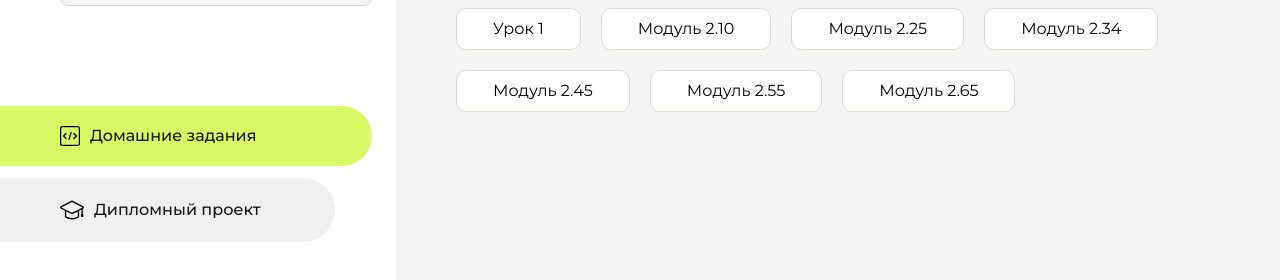
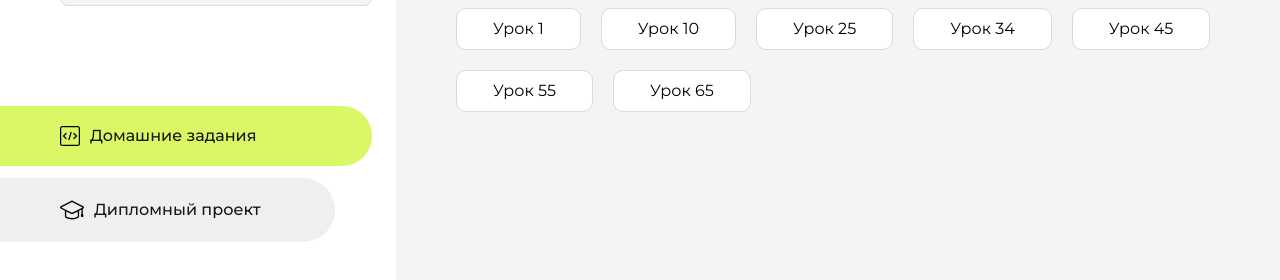
Before and after one commit to RuiNatugamo/homework, a plain HTML site: page index.html in a window 1280 px wide. Shown: the part 230-510 px from the top of the page. Drawn offline with Linux system fonts and the light colour scheme.

Commit message:
Update index.html

```diff
--- a/index.html
+++ b/index.html
@@ -96,24 +96,24 @@
                         <a href="Aroken School/index.html">Урок 1</a>
                     </li>
                     <li class="content__list-item">
-                        <a href="lesson2/index.html">Модуль 2.10</a>
+                        <a href="lesson2/index.html">Урок 10</a>
                     </li>
                       <li class="content__list-item">
-                        <a href="lesson3/index.html">Модуль 2.25</a>
+                        <a href="lesson3/index.html">Урок 25</a>
                     </li>
                      </li>
                       <li class="content__list-item">
-                        <a href="lesson4/index.html">Модуль 2.34</a>
+                        <a href="lesson4/index.html">Урок 34</a>
                     </li>
                        </li>
                       <li class="content__list-item">
-                        <a href="lesson5/index.html">Модуль 2.45</a>
+                        <a href="lesson5/index.html">Урок 45</a>
                     </li>
                       <li class="content__list-item">
-                        <a href="lesson6/index.html">Модуль 2.55</a>
+                        <a href="lesson6/index.html">Урок 55</a>
                     </li>
                       <li class="content__list-item">
-                        <a href="lesson7/index.html">Модуль 2.65</a>
+                        <a href="lesson7/index.html">Урок 65</a>
                     </li>
                 </ul>
             </div>
```
